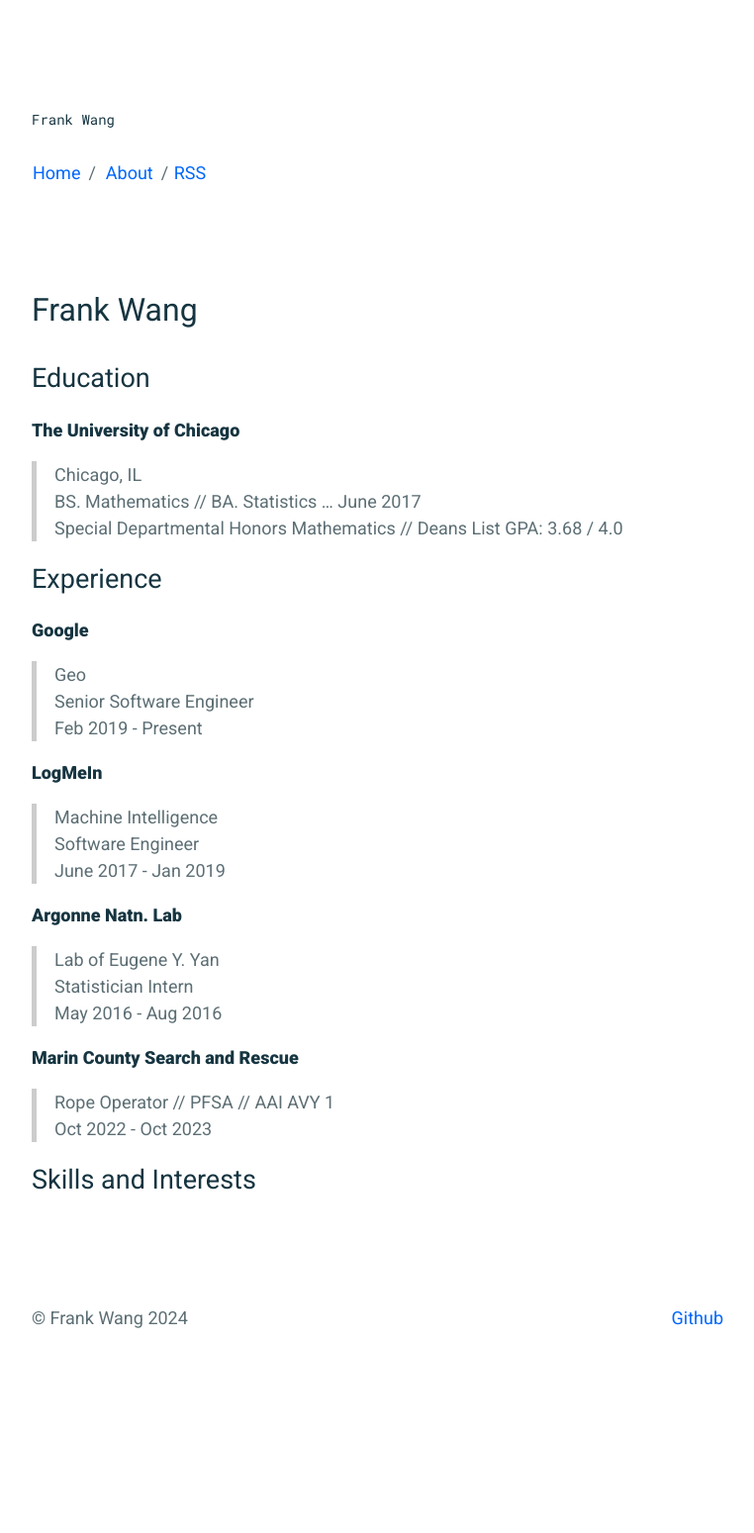
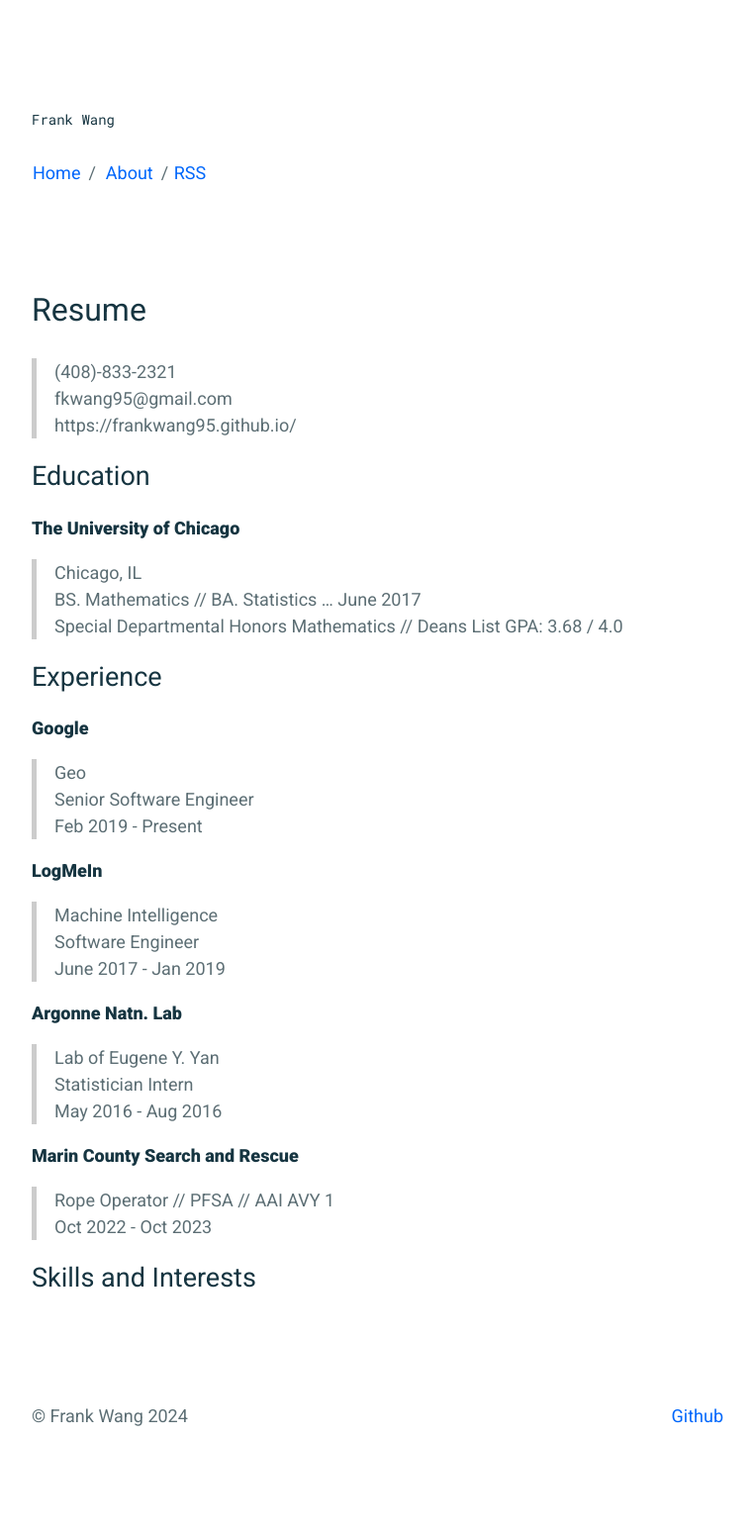
Before and after one commit to frankwang95/frankwang95.github.io, a Jekyll site: the page built from _pages/resume.md, in a window 1280 px wide. Shown: the whole page at 99% size, without its empty margins (258-1020 px from the left). Built offline with Jekyll 4.4.1, drawn with Linux system fonts in a browser that asks for light colours; before the commit the page ends 1450 px from its top, so only the background shows below that.

Commit message:
Update resume.md

```diff
--- a/_pages/resume.md
+++ b/_pages/resume.md
@@ -1,8 +1,12 @@
 ---
 layout: content
-title: Frank Wang
+title: Resume
 permalink: /resume/
 ---
+
+> (408)-833-2321
+> fkwang95@gmail.com
+> https://frankwang95.github.io/
 
 # Education
 
```
